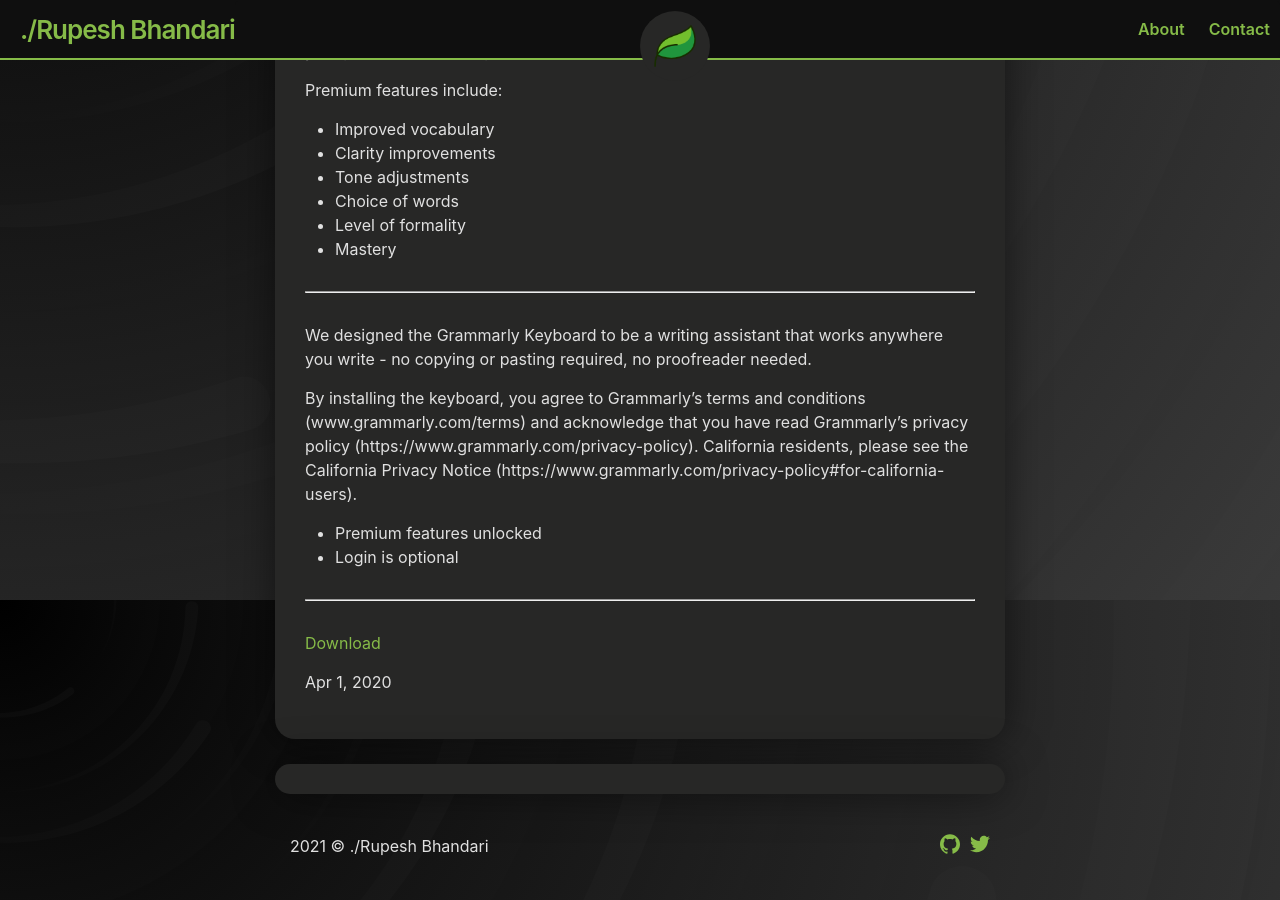
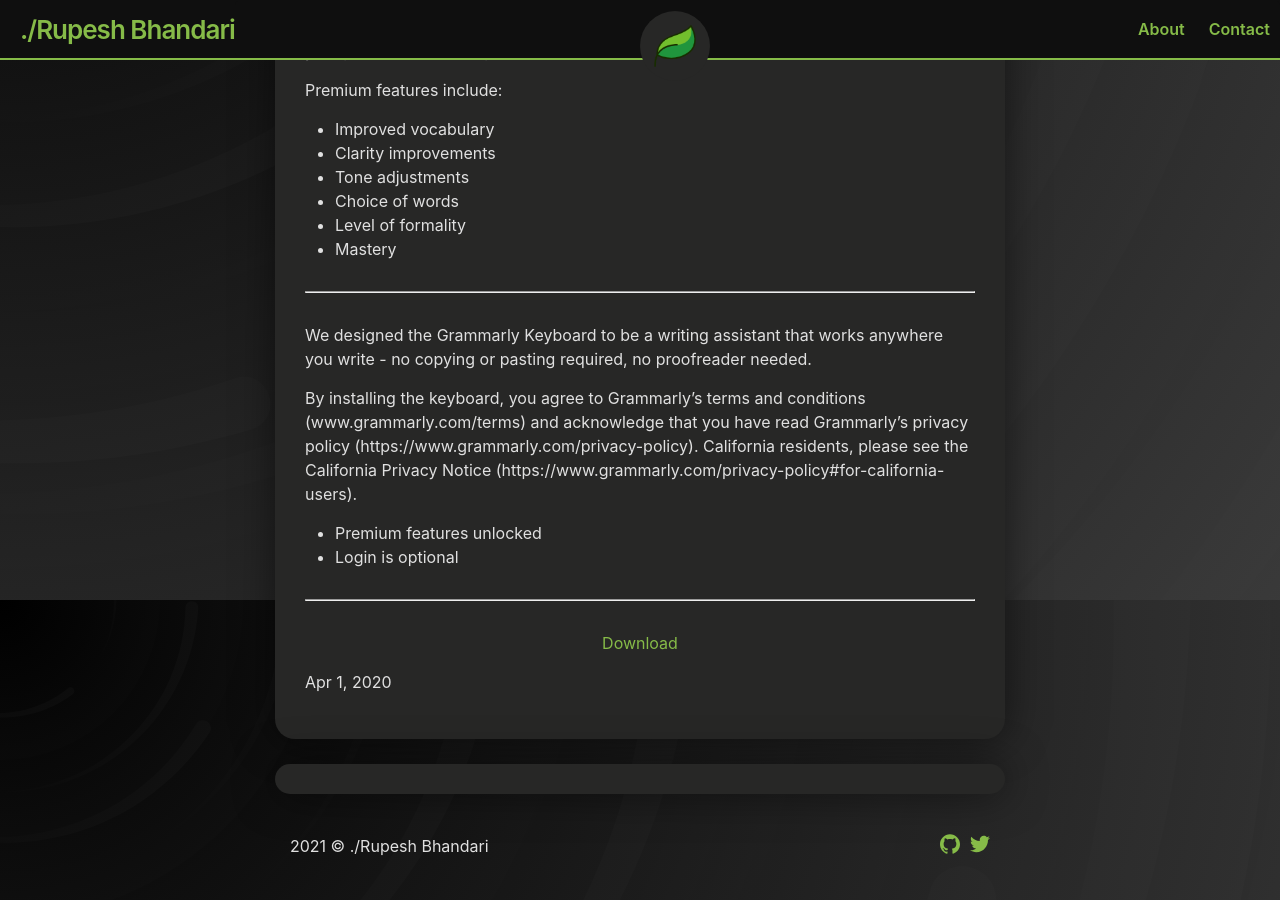
Before and after one commit to RupeshBhandari/rpshbhandari.github.ioa, a Jekyll site: the page built from _posts/2020-04-01-Grammarly Keyboard Premium v1.9.17.2 (Cracked) APK.md, in a window 1280 px wide and 900 px high, scrolled down 1320 px. Built offline with Jekyll 4.4.1, drawn with Linux system fonts in a browser that asks for light colours; our own code applies the rules of GitHub Pages for plain Markdown files; a script that is not in the unit is left out; comment, search, counter and statistics services are not loaded.

Commit message:
don_link_grammerly_apk

```diff
--- a/_posts/2020-04-01-Grammarly Keyboard Premium v1.9.17.2 (Cracked) APK.md
+++ b/_posts/2020-04-01-Grammarly Keyboard Premium v1.9.17.2 (Cracked) APK.md
@@ -56,4 +56,5 @@ By installing the keyboard, you agree to Grammarly’s terms and conditions (www
 - Login is optional
 
 ---
-<a href="https://bit.ly/3ocL6ph" target="_blank">Download</a>
+<p style="text-align:center">
+<a href="https://bit.ly/3ocL6ph" target="_blank">Download</a></p>
```
